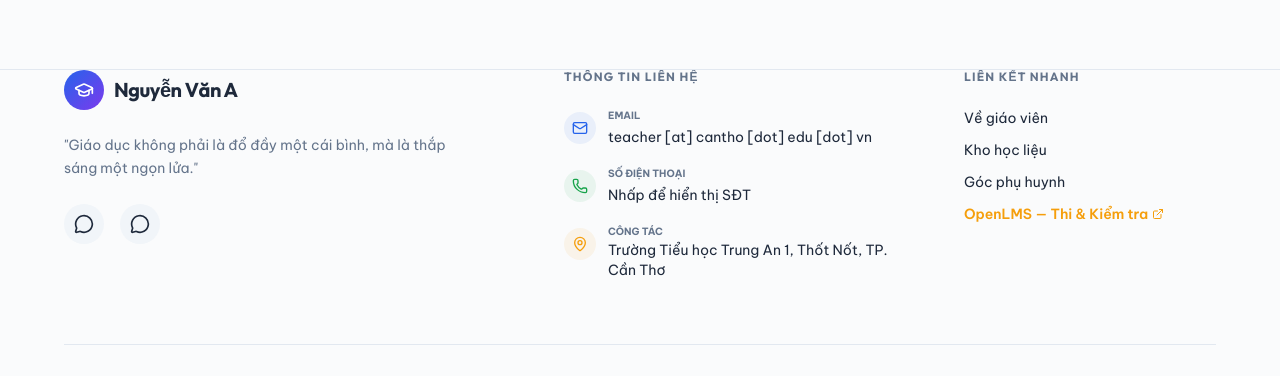
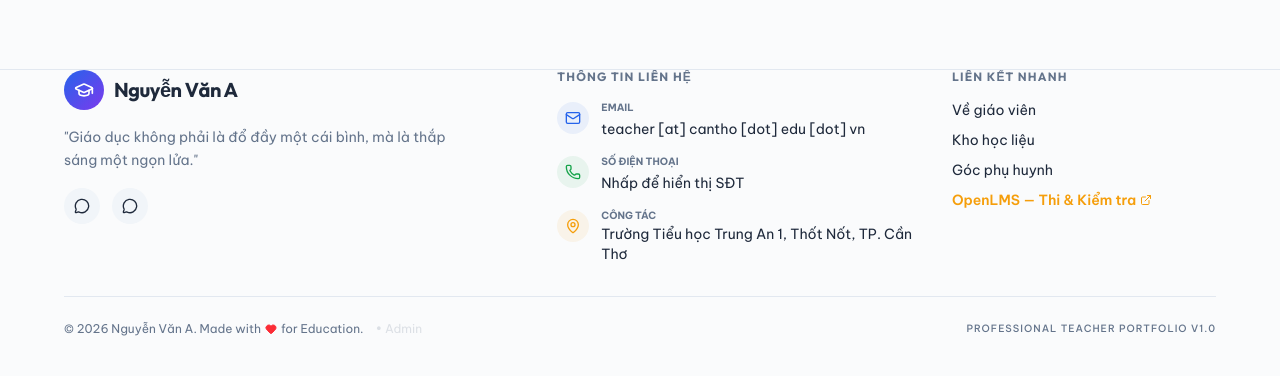
Before and after one commit to Chauphan708/thaychau, a React (Vite) app: page /admin in a window 1280 px wide. Shown: the part 876-1252 px from the top of the page. After the commit the page ends 1213 px from the top, so only its background shows below. Built offline with nearby package versions, Linux system fonts and the light colour scheme; no server answers; the database is empty.

Commit message:
fix: adjust footer padding and alignment spacing

```diff
--- a/src/components/layout/Footer.tsx
+++ b/src/components/layout/Footer.tsx
@@ -18,11 +18,11 @@ export default function Footer() {
       {/* Subtle Background Glow */}
       <div className="absolute top-0 left-1/2 -translate-x-1/2 w-full h-px bg-gradient-to-r from-transparent via-primary/20 to-transparent" />
 
-      <div className="container mx-auto max-w-7xl px-4 py-16">
-        <div className="grid grid-cols-1 md:grid-cols-12 gap-12">
+      <div className="container mx-auto max-w-7xl px-4 pt-10 pb-8">
+        <div className="grid grid-cols-1 md:grid-cols-12 gap-8 items-start">
 
           {/* Brand Column */}
-          <div className="md:col-span-5 flex flex-col gap-6">
+          <div className="md:col-span-5 flex flex-col gap-4">
             <Link to="/" className="flex items-center gap-2.5 no-underline group">
               <div className="w-10 h-10 rounded-xl flex items-center justify-center transition-transform group-hover:rotate-12"
                 style={{ background: "linear-gradient(135deg, var(--color-primary), #7c3aed)" }}>
@@ -37,31 +37,31 @@ export default function Footer() {
               {siteConfig.quote}
             </p>
 
-            <div className="flex items-center gap-4">
+            <div className="flex items-center gap-3">
               <a href={siteConfig.facebookLink} target="_blank" rel="noopener noreferrer"
-                className="w-10 h-10 rounded-full flex items-center justify-center transition-all hover:scale-110"
+                className="w-9 h-9 rounded-full flex items-center justify-center transition-all hover:scale-110"
                 style={{ background: "var(--color-bg-secondary)", color: "var(--color-text)" }}
                 aria-label="Facebook">
-                <MessageCircle className="w-5 h-5" />
+                <MessageCircle className="w-4 h-4" />
               </a>
               <a href={siteConfig.zaloLink} target="_blank" rel="noopener noreferrer"
-                className="w-10 h-10 rounded-full flex items-center justify-center transition-all hover:scale-110"
+                className="w-9 h-9 rounded-full flex items-center justify-center transition-all hover:scale-110"
                 style={{ background: "var(--color-bg-secondary)", color: "var(--color-text)" }}
                 aria-label="Zalo">
-                <MessageCircle className="w-5 h-5" />
+                <MessageCircle className="w-4 h-4" />
               </a>
             </div>
           </div>
 
           {/* Contact Column */}
-          <div className="md:col-span-4 flex flex-col gap-6">
+          <div className="md:col-span-4 flex flex-col gap-4">
             <h4 className="text-xs font-bold uppercase tracking-widest" style={{ color: "var(--color-text-secondary)" }}>
               Thông tin liên hệ
             </h4>
 
-            <div className="flex flex-col gap-4">
+            <div className="flex flex-col gap-3">
               <div className="flex items-start gap-3 group">
-                <div className="mt-1 w-8 h-8 rounded-lg flex items-center justify-center shrink-0" style={{ background: "rgba(37,99,235,0.08)" }}>
+                <div className="mt-0.5 w-8 h-8 rounded-lg flex items-center justify-center shrink-0" style={{ background: "rgba(37,99,235,0.08)" }}>
                   <Mail className="w-4 h-4" style={{ color: "var(--color-primary)" }} />
                 </div>
                 <div>
@@ -73,7 +73,7 @@ export default function Footer() {
               </div>
 
               <div className="flex items-start gap-3 group">
-                <div className="mt-1 w-8 h-8 rounded-lg flex items-center justify-center shrink-0" style={{ background: "rgba(22,163,74,0.08)" }}>
+                <div className="mt-0.5 w-8 h-8 rounded-lg flex items-center justify-center shrink-0" style={{ background: "rgba(22,163,74,0.08)" }}>
                   <Phone className="w-4 h-4" style={{ color: "var(--color-secondary)" }} />
                 </div>
                 <div>
@@ -89,7 +89,7 @@ export default function Footer() {
               </div>
 
               <div className="flex items-start gap-3 group">
-                <div className="mt-1 w-8 h-8 rounded-lg flex items-center justify-center shrink-0" style={{ background: "rgba(245,158,11,0.08)" }}>
+                <div className="mt-0.5 w-8 h-8 rounded-lg flex items-center justify-center shrink-0" style={{ background: "rgba(245,158,11,0.08)" }}>
                   <MapPin className="w-4 h-4" style={{ color: "var(--color-accent)" }} />
                 </div>
                 <div>
@@ -103,11 +103,11 @@ export default function Footer() {
           </div>
 
           {/* Quick Links Column */}
-          <div className="md:col-span-3 flex flex-col gap-6">
+          <div className="md:col-span-3 flex flex-col gap-4">
             <h4 className="text-xs font-bold uppercase tracking-widest" style={{ color: "var(--color-text-secondary)" }}>
               Liên kết nhanh
             </h4>
-            <nav className="flex flex-col gap-3">
+            <nav className="flex flex-col gap-2.5">
               {[
                 { to: "/ho-so", label: "Về giáo viên" },
                 { to: "/hoc-lieu", label: "Kho học liệu" },
@@ -132,7 +132,7 @@ export default function Footer() {
         </div>
 
         {/* Bottom Bar */}
-        <div className="mt-16 pt-8 border-t flex flex-col md:flex-row items-center justify-between gap-4" style={{ borderColor: "var(--color-border)" }}>
+        <div className="mt-8 pt-6 border-t flex flex-col md:flex-row items-center justify-between gap-3" style={{ borderColor: "var(--color-border)" }}>
           <p className="text-xs flex items-center gap-1" style={{ color: "var(--color-text-secondary)" }}>
             © {currentYear} {siteConfig.teacherName}. Made with <Heart className="w-3 h-3 fill-red-500 text-red-500" /> for Education.
             <Link to="/admin" className="ml-2 opacity-20 hover:opacity-100 transition-opacity no-underline" style={{ color: "var(--color-text-secondary)" }}>• Admin</Link>
```
